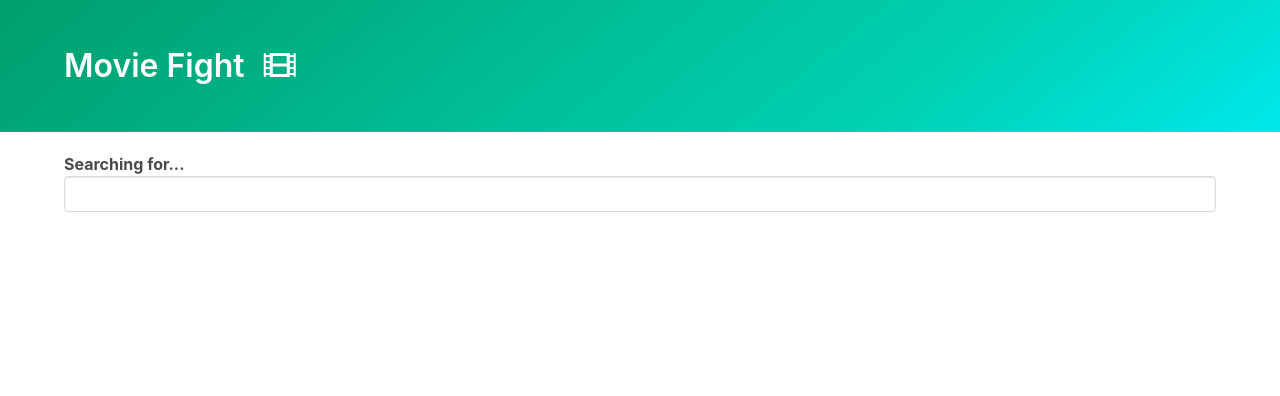
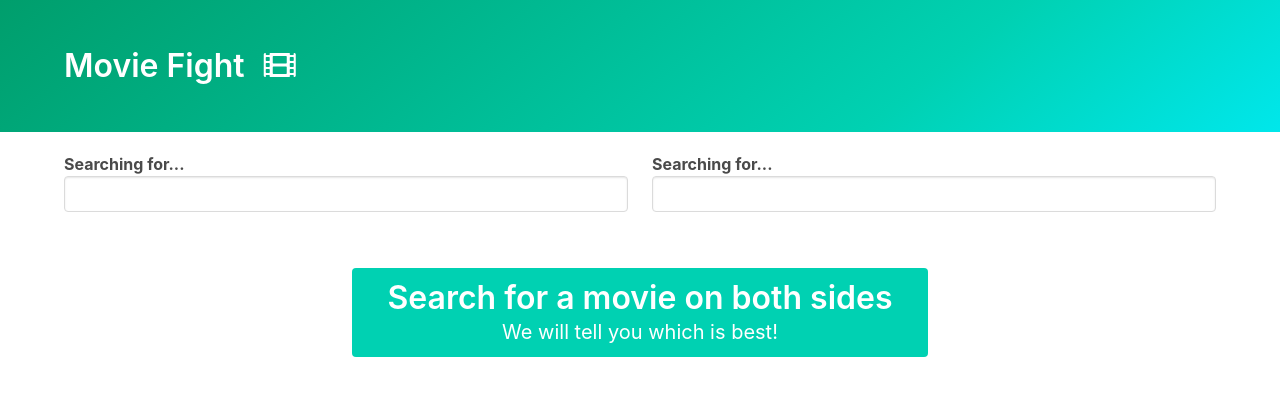
Before and after one commit to AlekhineFan/moviefight, a plain HTML site: page index.html in a window 1280 px wide. Drawn offline with nearby package versions, Linux system fonts and the light colour scheme.

Commit message:
add columns for widgets in html, refactor createAutoComplete function

```diff
--- a/index.html
+++ b/index.html
@@ -26,8 +26,18 @@
       </div>
     </section>
     <div class="container">
-      <div class="autocomplete"></div>
-      <div id="summary"></div>
+      <div class="columns">
+        <div class="column">
+          <div id="left-autocomplete"></div>
+        </div>
+        <div class="column">
+          <div id="right-autocomplete"></div>
+        </div>
+      </div>
+      <div class="column is-half notification is-primary tutorial">
+        <h1 class="title">Search for a movie on both sides</h1>
+        <p class="subtitle">We will tell you which is best!</p>
+      </div>
     </div>
     <script src="utils.js"></script>
     <script src="autocomplete.js"></script>
--- a/index.js
+++ b/index.js
@@ -1,5 +1,4 @@
-createAutoComplete({
-  root: document.querySelector(".autocomplete"),
+const autoCompleteConfig = {
   renderOption: (movie) => {
     const imgSrc = movie.Poster === "N/A" ? "" : movie.Poster;
     return `<img src="${imgSrc}"/>
@@ -23,6 +22,15 @@ createAutoComplete({
     }
     return response.data.Search;
   },
+};
+
+createAutoComplete({
+  ...autoCompleteConfig,
+  root: document.querySelector("#right-autocomplete"),
+});
+createAutoComplete({
+  ...autoCompleteConfig,
+  root: document.querySelector("#left-autocomplete"),
 });
 
 const onMovieSelect = async (movie) => {
```
